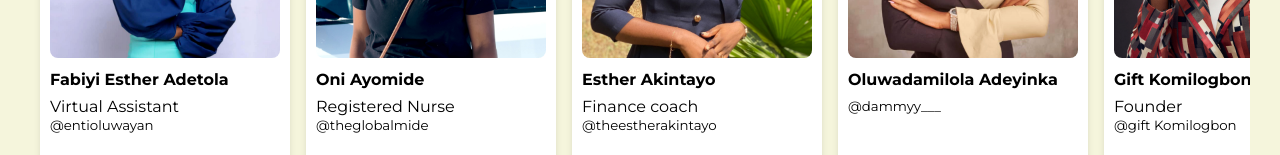
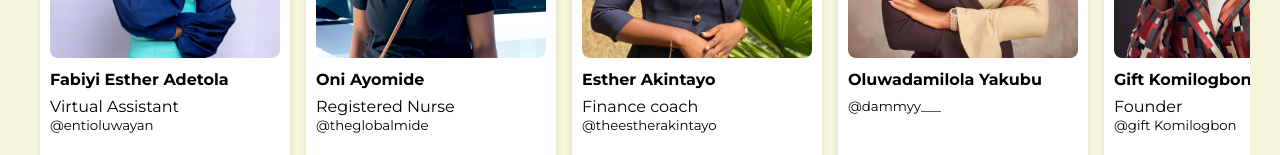
Before and after one commit to funsojoba/MasterPiece, a React (Vite) app: page / in a window 1280 px wide. Shown: the part 5081-5236 px from the top of the page. Built offline with nearby package versions, Linux system fonts and the light colour scheme; a web font is replaced by a local one.

Commit message:
dammy's name

```diff
--- a/src/pages/Home/index.jsx
+++ b/src/pages/Home/index.jsx
@@ -240,7 +240,7 @@ const Home = () =>{
         },
         {
             image: DAMILOLA_IMG,
-            name: "Oluwadamilola Adeyinka",
+            name: "Oluwadamilola Yakubu",
             title: "",
             social: "@dammyy___"
         },
```
